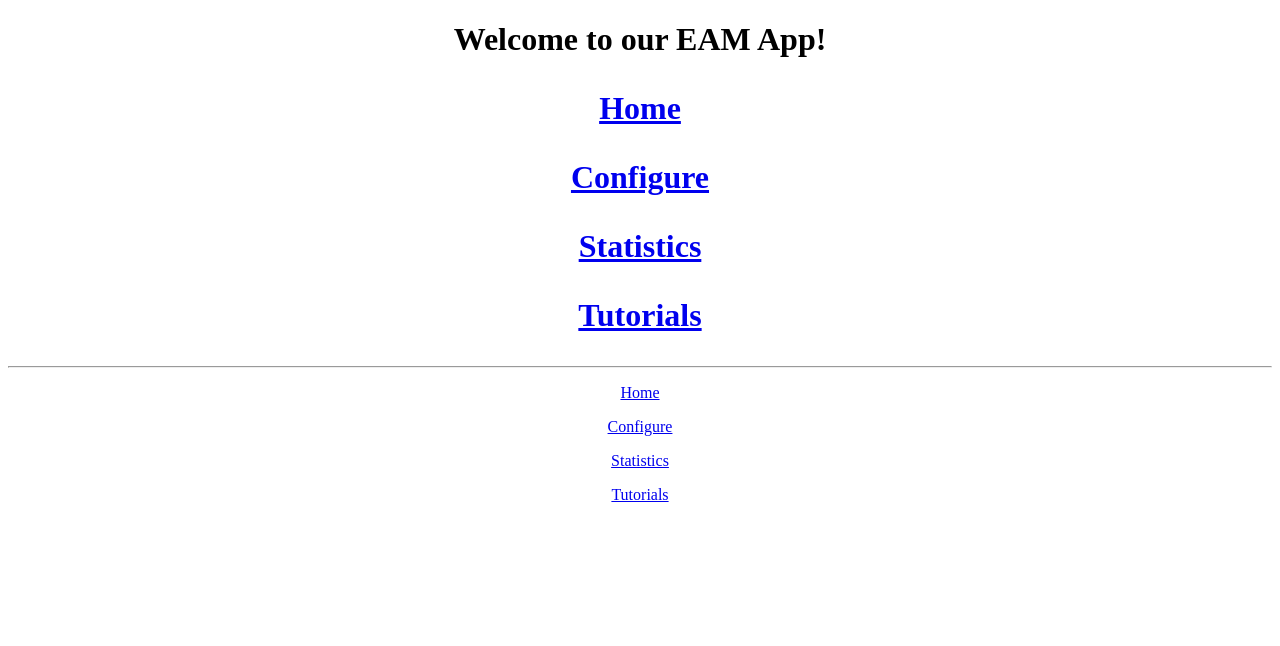
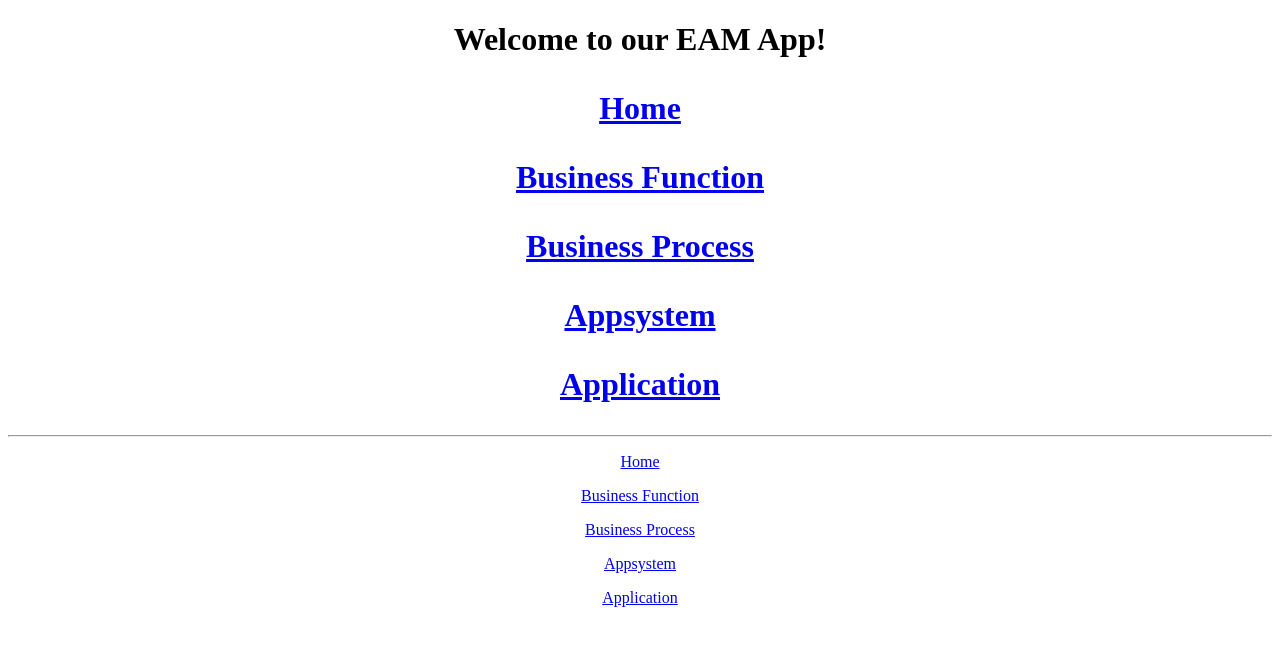
Before and after one commit to Tobisan1991/EAM_App, an Angular app: page / in a window 1280 px wide. Shown: the top 646 px of the page. Built offline with nearby package versions, Linux system fonts and the light colour scheme.

Commit message:
rumspielen
rumspielen

```diff
--- a/src/app/top-bar-list/top-bar-list.component.ts
+++ b/src/app/top-bar-list/top-bar-list.component.ts
@@ -14,16 +14,20 @@ export class TopBarListComponent implements OnInit {
     slug: "home"
   },
   {
-    name: "Configure",
-    slug: "configure"
+    name: "Business Function",
+    slug: "business_function"
+  },
+  {
+    name: "Business Process",
+    slug: "business_process"
+  },
+  {
+    name: "Appsystem",
+    slug: "appsystem"
   },{
-    name: "Statistics",
-    slug: "statistics"
-  },{
-    name: "Tutorials",
-    slug: "tutorials"
+    name: "Application",
+    slug: "application"
   } ];
- // Home","Configure","Statistics
   constructor() { }
 
     ngOnInit() {
```
